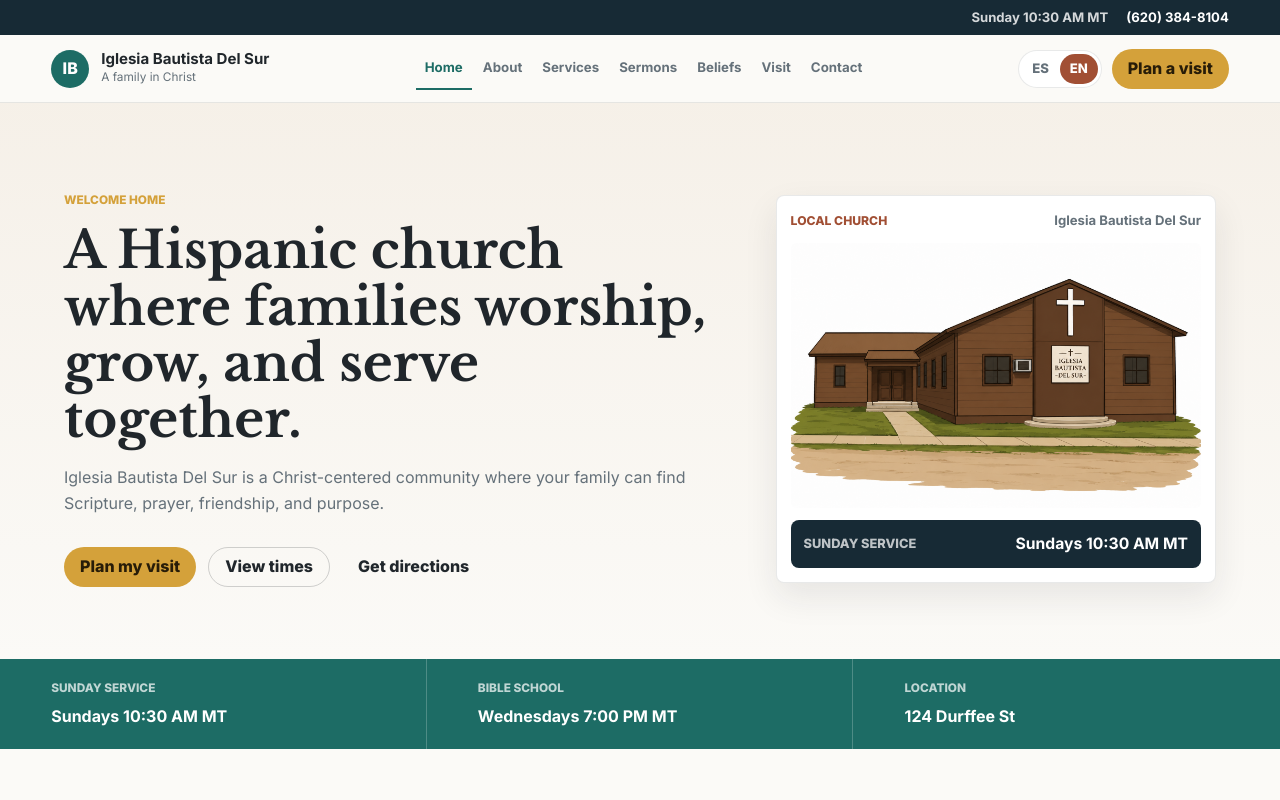
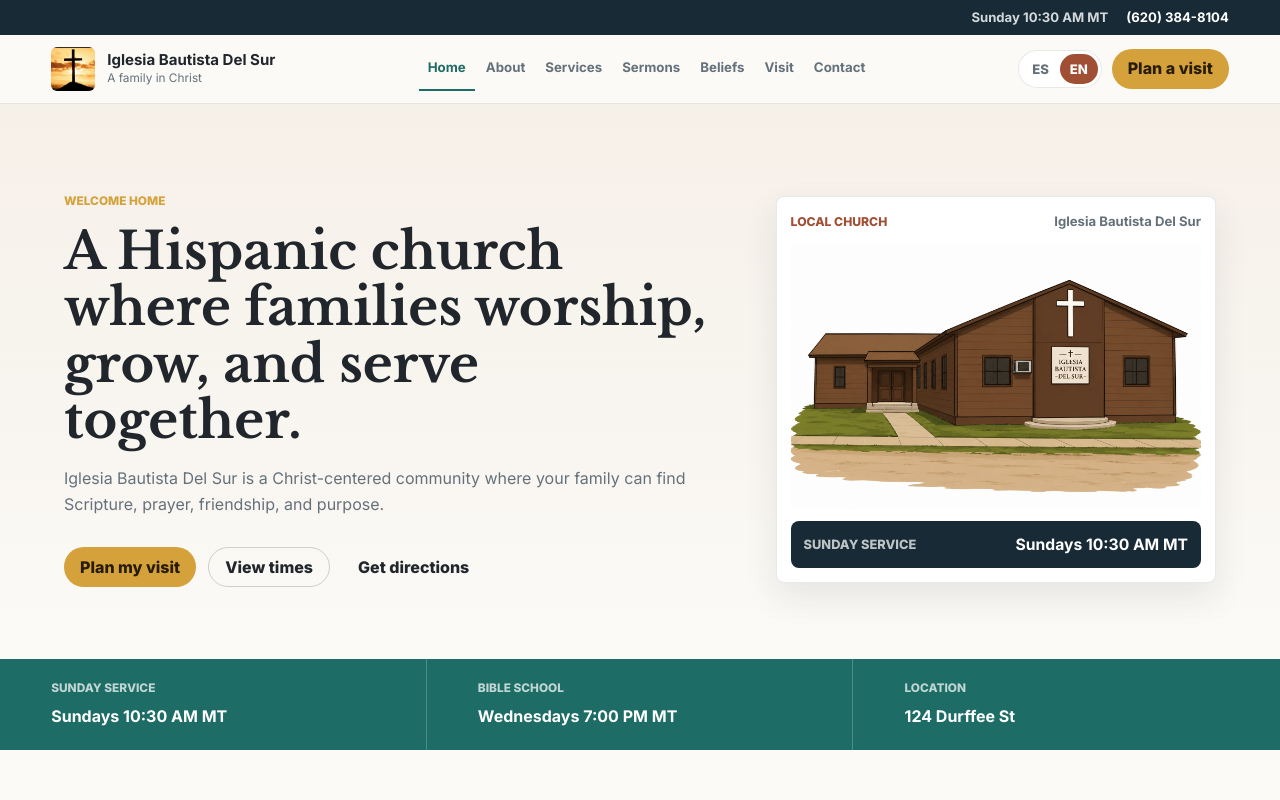
Before and after one commit to JimPintoCommon/iglesia-bautista-del-sur, a website built with Vite: page index.html in a window 1280 px wide. Shown: the top 800 px of the page. Built offline with nearby package versions, Linux system fonts and the light colour scheme.

Commit message:
Add cross image as site logo

```diff
--- a/index.html
+++ b/index.html
@@ -25,7 +25,7 @@
 
       <div class="header-inner">
         <a class="brand" href="#home" data-route-link="home" aria-label="Iglesia Bautista Del Sur">
-          <span class="brand-mark">IB</span>
+          <img class="brand-mark" src="assets/church-logo.png" alt="Iglesia Bautista Del Sur logo" />
           <span>
             <strong>Iglesia Bautista Del Sur</strong>
             <small data-i18n="brandTagline">Una familia en Cristo</small>
--- a/styles.css
+++ b/styles.css
@@ -81,15 +81,10 @@ a {
 }
 
 .brand-mark {
-  align-items: center;
-  background: var(--teal);
-  border-radius: 50%;
-  color: var(--white);
-  display: inline-flex;
-  font-weight: 800;
-  height: 38px;
-  justify-content: center;
-  width: 38px;
+  border-radius: 6px;
+  height: 44px;
+  object-fit: cover;
+  width: 44px;
 }
 
 .brand strong,
```
Also changed, not shown: assets/church-logo.png (added).
